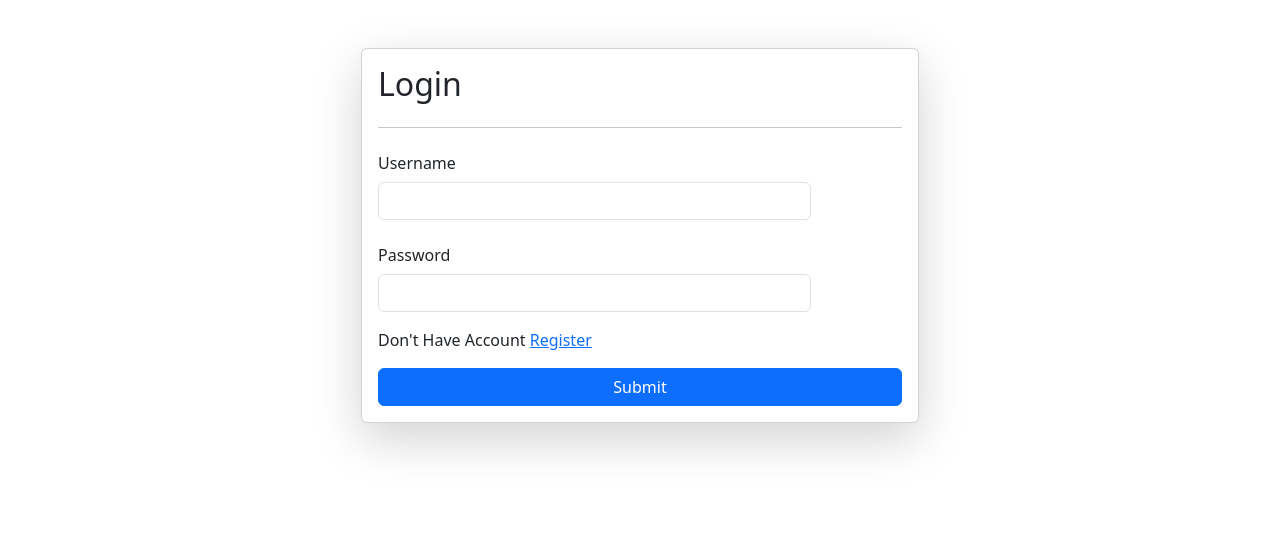
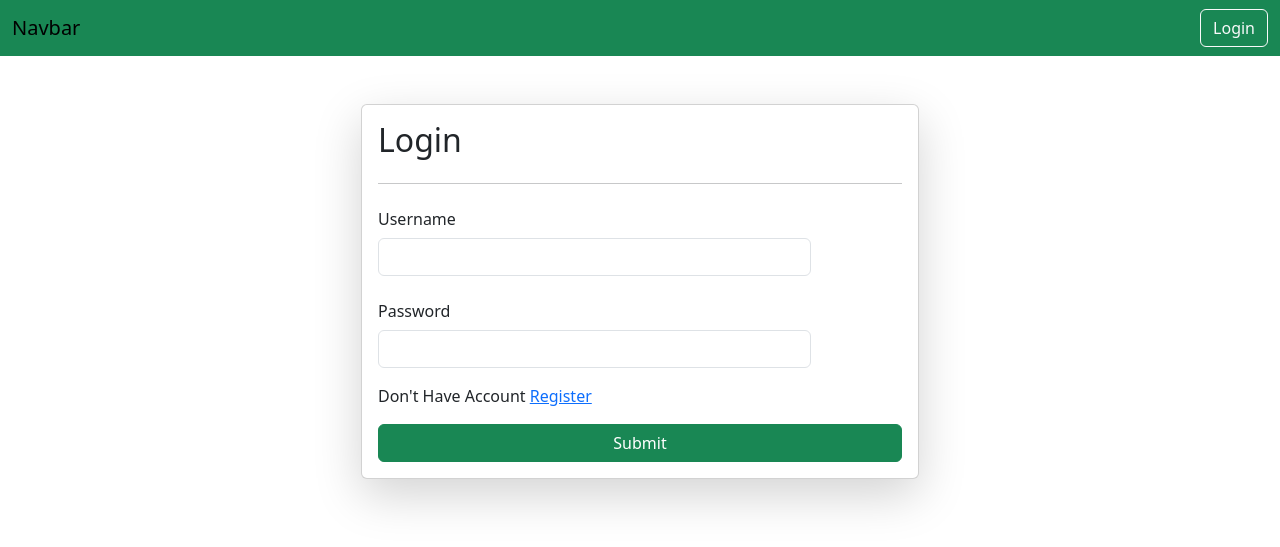
Before and after one commit to nileshchoudhary37/djangoTut, a Django app: page /login/ in a window 1280 px wide. Shown: the top 547 px of the page. Run offline with Django 4.2, Linux system fonts and the light colour scheme.

Commit message:
Added login authentication

```diff
--- a/core/core/urls.py
+++ b/core/core/urls.py
@@ -25,6 +25,7 @@ from django.contrib.staticfiles.urls import staticfiles_urlpatterns
 urlpatterns = [
     path('', home, name = 'home'),
     path('login/', login_page, name = 'login_page'),
+    path('logout/', logout_page, name = 'logout_page'),
     path('register/', register_page, name = 'register_page'),
     path('about/', about, name = 'about'),
     path('contact/', contact, name = 'contact'),
--- a/core/home/templates/base.html
+++ b/core/home/templates/base.html
@@ -14,7 +14,20 @@
 </head>
 <body>
 
-     {% block start %}
+    <nav class="navbar bg-success">
+        <div class="container-fluid">
+          <a class="navbar-brand">Navbar</a>
+          <form class="d-flex" role="search">
+            {% if request.user.is_authenticated %}
+                <a href="/logout/" class="btn btn-outline-light" type="submit"> Logout</a>
+            {% else %}
+            <a href="/login/" class="btn btn-outline-light" type="submit"> Login</a>
+            {% endif %}
+          </form>
+        </div>
+      </nav>
+
+    {% block start %}
 
     {% endblock  %}
 
--- a/core/vege/templates/login.html
+++ b/core/vege/templates/login.html
@@ -6,6 +6,17 @@
         {% csrf_token %}
         <h2>Login</h2>
         <hr>
+
+        {% if messages %}
+
+        <div class="alert alert-danger" role="alert">
+            {% for message in messages %}
+                {{ message }}
+            {% endfor %}
+        </div>
+
+        {% endif %}
+
         <div class="mb-3 row">
             <label for="exampleFormControlInput1" class="col-sm-3 col-form-label">Username</label>
             <div class="col-sm-10">
@@ -19,7 +30,7 @@
             </div>
         </div>
         <p>Don't Have Account  <a href="/register/">Register</a></p>
-        <button type="submit" class="btn btn-primary">Submit</button>
+        <button type="submit" class="btn btn-success">Submit</button>
     </form>
 </div>
 
--- a/core/vege/views.py
+++ b/core/vege/views.py
@@ -2,9 +2,12 @@ from django.shortcuts import render, redirect, HttpResponse
 from .models import *
 from django.contrib.auth.models import User
 from django.contrib import messages
+from django.contrib.auth import authenticate, login, logout
+from django.contrib.auth.decorators import login_required
 
 # Create your views here.
 
+@login_required(login_url='/login/')
 def recipes(request):
     if request.method == "POST":
 
@@ -32,6 +35,7 @@ def recipes(request):
     context = {'recipes': queryset}
     return render(request, 'recipes.html', context)
 
+@login_required(login_url='/login/')
 def update_recipe(request, id):
     queryset = Recipe.objects.get(id = id)
 
@@ -56,13 +60,37 @@ def update_recipe(request, id):
     return render(request, 'update_recipes.html', context)
 
 
-
+@login_required(login_url='/login/')
 def delete_recipe(request, id):
     queryset = Recipe.objects.get(id = id)
     queryset.delete()
     return redirect('/recipes/')
 
+def logout_page(request):
+    logout(request)
+    return redirect('/login/')
+
 def login_page(request):
+
+    if request.method == "POST":
+        username = request.POST.get('username')
+        password = request.POST.get('password')
+
+        if not User.objects.filter(username = username).exists():
+           messages.error(request, 'Invalid Username')
+           return redirect('/login/')
+
+        user = authenticate(username = username, password = password)
+
+        if user is None:
+           messages.error(request, 'Invalid Password')
+           return redirect('/login/')
+        else:
+            login(request, user)
+            return redirect('/recipes/')
+
+
+
     return render(request, 'login.html')
 
 def register_page(request):
```
Also changed, not shown: core/db.sqlite3, 1 other file.
